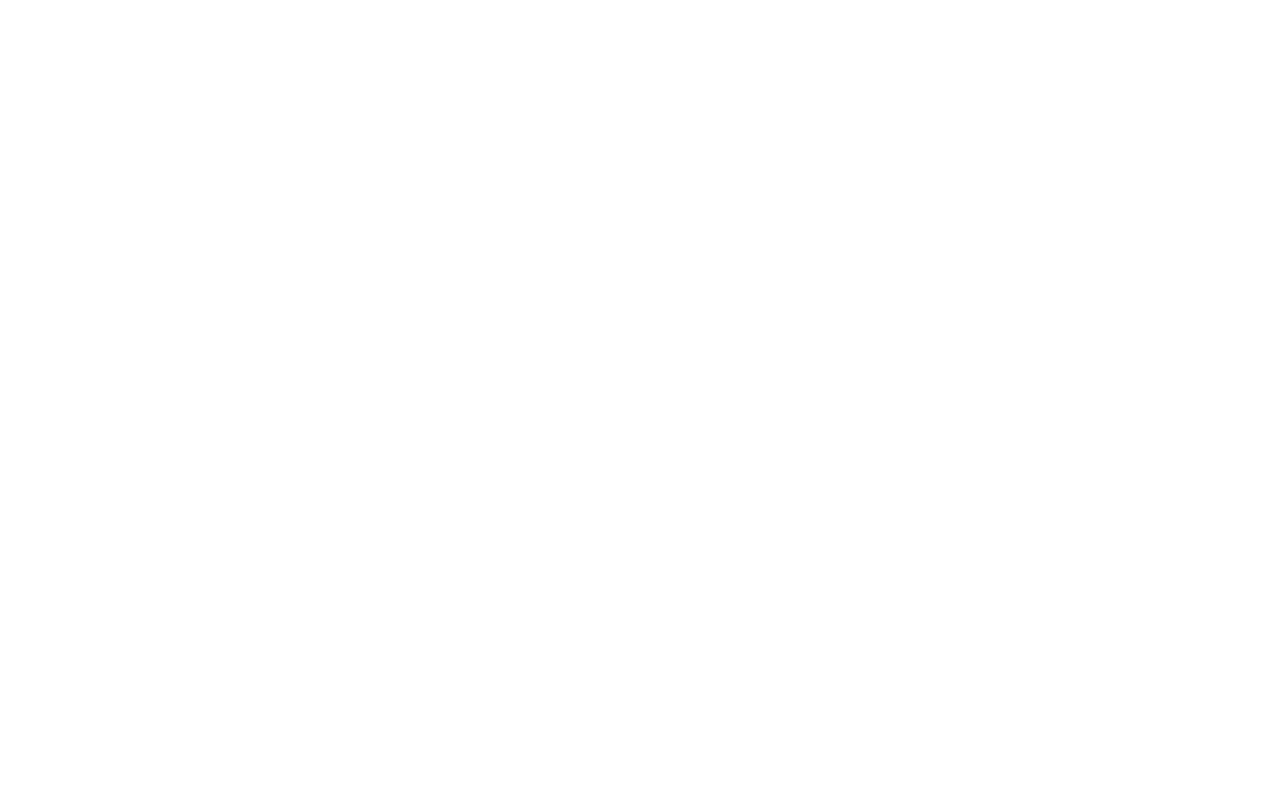
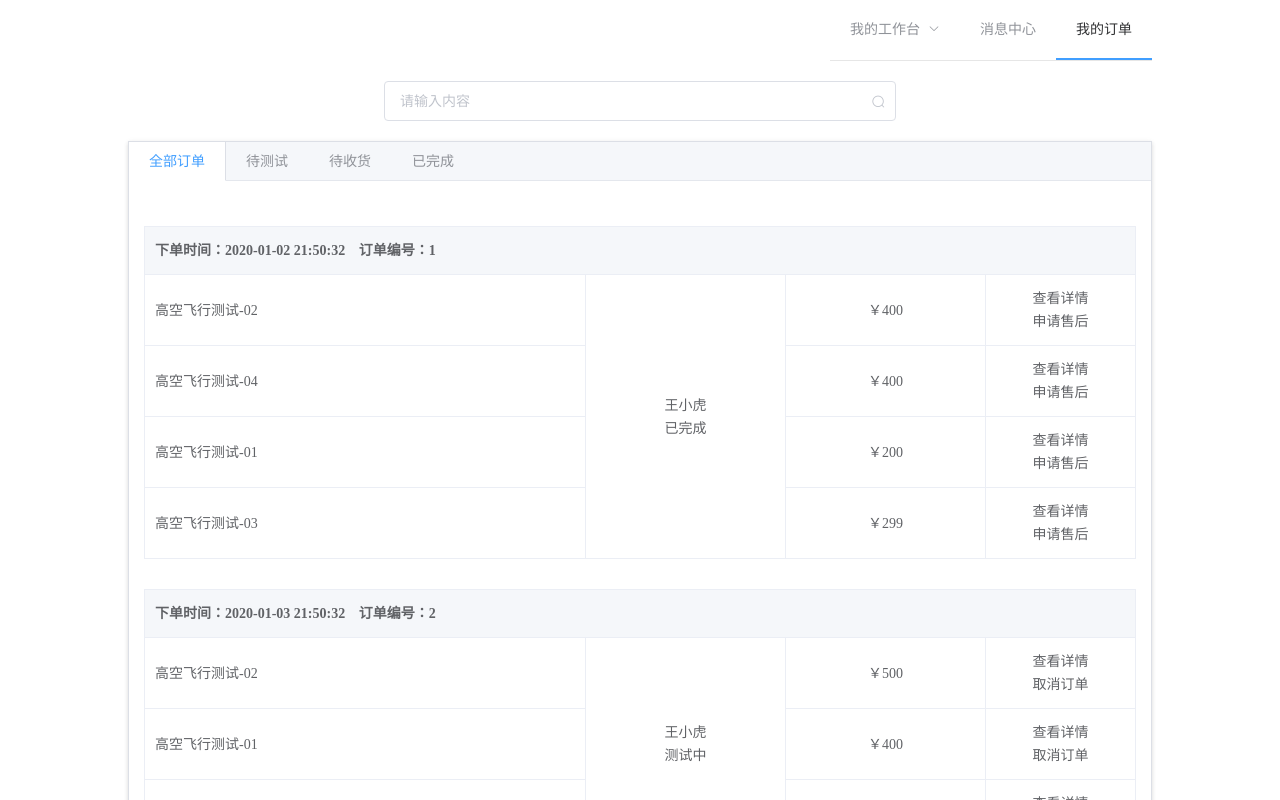
Before and after one commit to pzy945359703/Pa, a Vue app: page /#/orderList in a window 1280 px wide. Shown: the top 800 px of the page. Built offline with nearby package versions, Linux system fonts and the light colour scheme.

Commit message:
完成订单列表页大致布局

```diff
--- a/src/components/topNav.vue
+++ b/src/components/topNav.vue
@@ -1,12 +1,25 @@
 <template>
   <div >
-    <div class="top-nav">
-      <!-- <el-menu :default-active="activeIndex" mode="horizontal" @select="handleSelect">
-        <el-menu-item index="1">登陆</el-menu-item>
-        <el-menu-item index="2">个人中心</el-menu-item>
-        <el-menu-item index="3" >消息中心</el-menu-item>
-        <el-menu-item index="4"><a href="https://www.ele.me" target="_blank">订单管理</a></el-menu-item>
-      </el-menu> -->
+    <div class="top-nav container">
+      <div style="float:right">
+        <el-menu :default-active="activeIndex" mode="horizontal" background-color="white" router @select="handleSelect">
+          <!-- <el-menu-item index="1">登陆</el-menu-item> -->
+          <el-submenu index="2">
+            <template slot="title">我的工作台</template>
+            <el-menu-item index="2-1">选项1</el-menu-item>
+            <el-menu-item index="2-2">选项2</el-menu-item>
+            <el-menu-item index="2-3">选项3</el-menu-item>
+            <el-submenu index="2-4">
+              <template slot="title">选项4</template>
+              <el-menu-item index="2-4-1">选项1</el-menu-item>
+              <el-menu-item index="2-4-2">选项2</el-menu-item>
+              <el-menu-item index="2-4-3">选项3</el-menu-item>
+            </el-submenu>
+          </el-submenu>
+          <el-menu-item index="3" >消息中心</el-menu-item>
+          <el-menu-item index="orderList">我的订单</el-menu-item>
+        </el-menu>
+      </div>
     </div>
     <div class="search-nav">
       <el-input v-model="input3" placeholder="请输入内容" class="input-with-select">
@@ -20,7 +33,7 @@
 export default {
   data() {
     return {
-      activeIndex: '1',
+      activeIndex: 'orderList',
       input3: ''
     }
   },
@@ -37,8 +50,8 @@
 
 <style>
 .top-nav {
-    height: 50px;
-    background-color: #333333;
+    height: 61px;
+    background-color: white;
     color:#666666;
 }
 .search-nav {
--- a/src/router/index.js
+++ b/src/router/index.js
@@ -6,7 +6,7 @@
 import content from '@/components/content'
 import footer from '@/components/footer'
 import framewrok from '@/views/framework'
-import index from '@/views/index'
+import home from '@/views/home'
 
 Vue.use(Router)
 
@@ -23,11 +23,10 @@
       component: register
     },
     {
-      path: '/index',
-      name: 'index',
+      path: '/',
       component: framewrok,
       children: [{
-        path: 'index2',
+        path: '/',
         components: {
           header: topNav,
           content: content,
@@ -35,12 +34,23 @@
         },
         children: [
           {
-            path: 'index',
-            name: 'index3',
-            component: index
+            path: 'home',
+            name: 'home',
+            component: home
+          },
+          {
+            path: 'orderList',
+            name: 'orderList',
+            component: () => import('@/views/order/orderList.vue')
+          },
+          {
+            path: 'orderItem/:id',
+            name: 'orderItem',
+            component: () => import('@/views/order/orderItem.vue')
           }
         ]
-      }]
+      }
+      ]
     }
   ]
 })
--- a/src/views/framework.vue
+++ b/src/views/framework.vue
@@ -2,7 +2,7 @@
   <!-- 上下布局  -->
   <div id="index" >
     <router-view class="view header" name="header"/>
-    <div class="content" >
+    <div class="content container" >
       <router-view class="view menu" name="content"/>
     </div>
     <div style="background-color:#333333;" >
@@ -31,5 +31,6 @@
 
 .content {
   background-color: rgb(245,245,245);
+  margin-bottom: 20px;
 }
 </style>
--- a/src/views/index.vue
+++ b/src/views/home.vue
@@ -1,5 +1,5 @@
 <template>
-  <div class="container">
+  <div>
     <div>
       <el-carousel height="150px">
         <el-carousel-item v-for="item in carousel" :key="item.title">
--- a/src/views/login.vue
+++ b/src/views/login.vue
@@ -54,7 +54,7 @@
     login() {
       this.$refs['loginForm'].validate((valid) => {
         if (valid) {
-          this.$router.push({ name: 'index3' })
+          this.$router.push({ name: 'home' })
         } else {
           //
         }
--- /dev/null
+++ b/src/views/order/orderItem.vue
@@ -0,0 +1,27 @@
+<template>
+  <div >
+    <el-card>
+      1
+    </el-card>
+  </div>
+</template>
+
+<script>
+export default {
+  data() {
+    return {
+    }
+  },
+  methods: {
+  }
+}
+</script>
+
+<style>
+.el-card__header{
+    background-color: whitesmoke;
+}
+.el-card__body{
+    background-color:#fdfdfd;
+}
+</style>
--- /dev/null
+++ b/src/views/order/orderList.vue
@@ -0,0 +1,173 @@
+<template>
+  <div >
+    <el-tabs type="border-card">
+      <el-tab-pane label="全部订单">
+        <div v-for="item in orderList" :key="item.id">
+          <el-table
+            :show-header="true"
+            :data="item.orderItem"
+            :span-method="objectSpanMethod"
+            :header-cell-style="{background:'#F5F7FA',color:'#606266',borderRight: '0px '}"
+            border
+            style="width: 100%;margin:30px 0px">
+            <el-table-column>
+              <template slot="header" >
+                <span style="margin-right:10px">下单时间：{{ item.orderTime }}</span> <span>订单编号：{{ item.id }}</span>
+              </template>
+              <template slot-scope="scope">
+                <div style="margin: auto;display:inline;vertical-align: top">{{ scope.row.testName }}</div>
+                <!-- <el-image
+                  :src="url"
+                  fit="fill"
+                  style="width: 100px; height: 100px;"
+                >
+                  <div slot="error" class="image-slot">
+                    <i class="el-icon-picture-outline"/>
+                  </div>
+                </el-image> -->
+              </template>
+            </el-table-column>
+            <el-table-column
+              width="200px"
+              align="center">
+              <template slot-scope="scope">
+                <div>{{ scope.row.name }}</div>
+                <div>{{ item.state }}</div>
+              </template>
+            </el-table-column>
+            <el-table-column
+              width="200px"
+              align="center">
+              <template slot-scope="scope">
+                <div>
+                  ￥{{ scope.row.money }}
+                </div>
+                <div>
+                  {{ scope.row.paymentMethod }}
+                </div>
+              </template>
+            </el-table-column>
+            <el-table-column
+              width="150px"
+              align="center">
+              <template >
+                <div>
+                  <span>查看详情</span>
+                </div>
+                <div v-if="item.state=='已完成'">
+                  <span>申请售后</span>
+                </div>
+                <div v-if="item.state=='测试中'">
+                  <span>取消订单</span>
+                </div>
+              </template>
+            </el-table-column>
+          </el-table>
+        </div>
+      </el-tab-pane>
+      <el-tab-pane label="待测试">3</el-tab-pane>
+      <el-tab-pane label="待收货">2</el-tab-pane>
+      <el-tab-pane label="已完成">1</el-tab-pane>
+    </el-tabs>
+  </div>
+</template>
+
+<script>
+export default {
+  data() {
+    return {
+      orderList: [
+        {
+          id: 1,
+          orderTime: '2020-01-02 21:50:32',
+          orderItem: [{
+            testName: '高空飞行测试-02',
+            name: '王小虎',
+            address: '上海市普陀区金沙江路 1518 弄',
+            tag: '家',
+            money: 400
+          }, {
+            testName: '高空飞行测试-04',
+            name: '王小虎',
+            address: '上海市普陀区金沙江路 1517 弄',
+            tag: '公司',
+            money: 400
+          }, {
+            testName: '高空飞行测试-01',
+            name: '王小虎',
+            address: '上海市普陀区金沙江路 1519 弄',
+            tag: '家',
+            money: 200
+          }, {
+            testName: '高空飞行测试-03',
+            name: '王小虎',
+            address: '上海市普陀区金沙江路 1516 弄',
+            tag: '公司',
+            money: 299
+          }],
+          state: '已完成'
+        }, {
+          id: 2,
+          orderTime: '2020-01-03 21:50:32',
+          orderItem: [{
+            testName: '高空飞行测试-02',
+            name: '王小虎',
+            address: '上海市普陀区金沙江路 1518 弄',
+            tag: '家',
+            money: 500,
+            state: '已完成'
+          }, {
+            testName: '高空飞行测试-01',
+            name: '王小虎',
+            address: '上海市普陀区金沙江路 1519 弄',
+            tag: '家',
+            money: 400,
+            state: '已完成'
+          }, {
+            testName: '高空飞行测试-03',
+            name: '王小虎',
+            address: '上海市普陀区金沙江路 1516 弄',
+            tag: '公司',
+            money: 100
+          }],
+          state: '测试中'
+        }
+      ],
+      url: ''
+    }
+  },
+  methods: {
+    handleSelect(key, keyPath) {
+      console.log(key, keyPath)
+    },
+    what() {
+      console.log(1)
+    },
+    objectSpanMethod({ row, column, rowIndex, columnIndex }) {
+      console.log(row)
+      if (columnIndex === 1) {
+        if (rowIndex !== 0) {
+          return {
+            rowspan: 0,
+            colspan: 0
+          }
+        } else {
+          return {
+            rowspan: 4,
+            colspan: 1
+          }
+        }
+      }
+    }
+  }
+}
+</script>
+
+<style>
+.el-card__header{
+    background-color: whitesmoke;
+}
+.el-card__body{
+    background-color:#fdfdfd;
+}
+</style>
```
